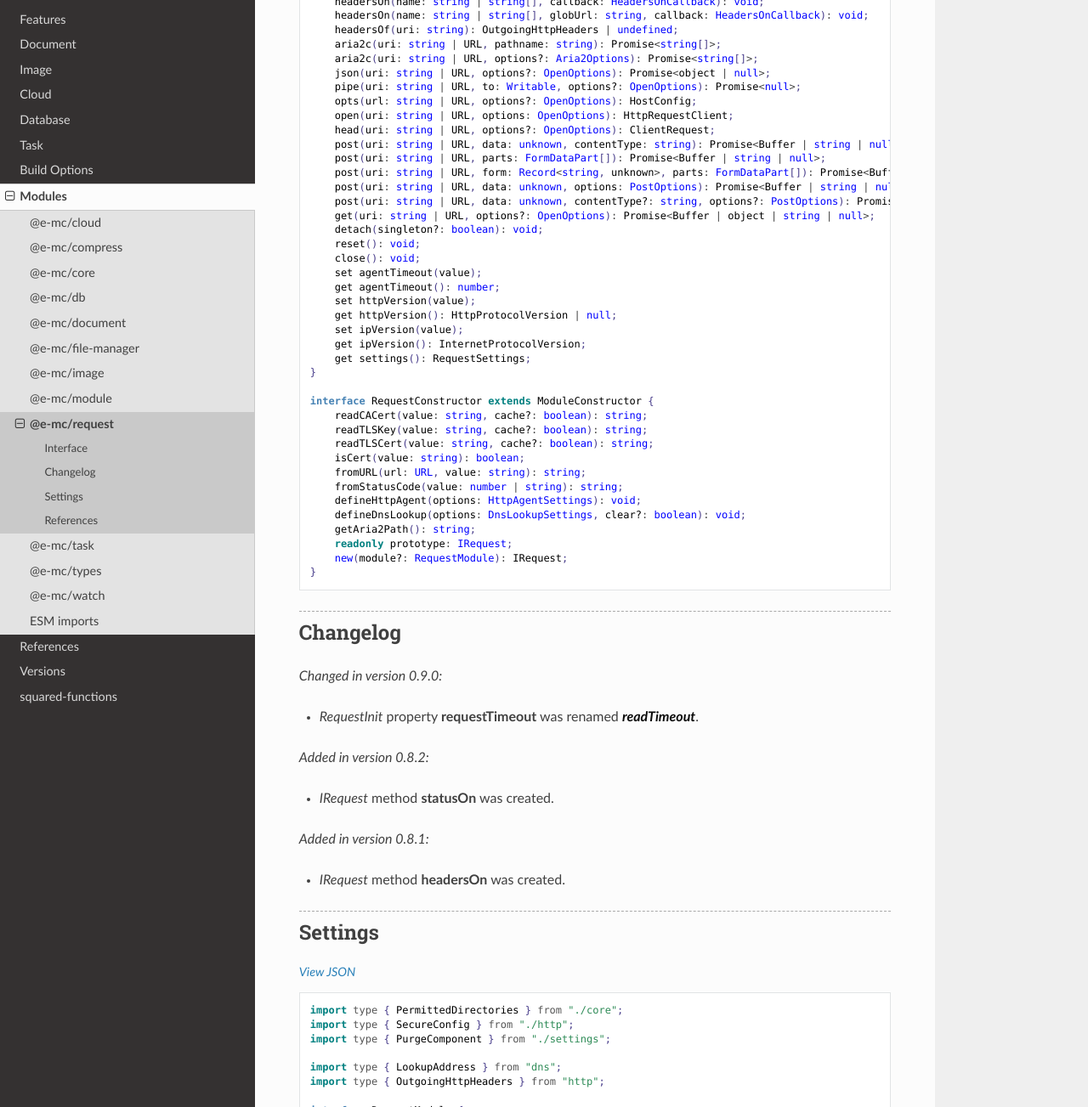
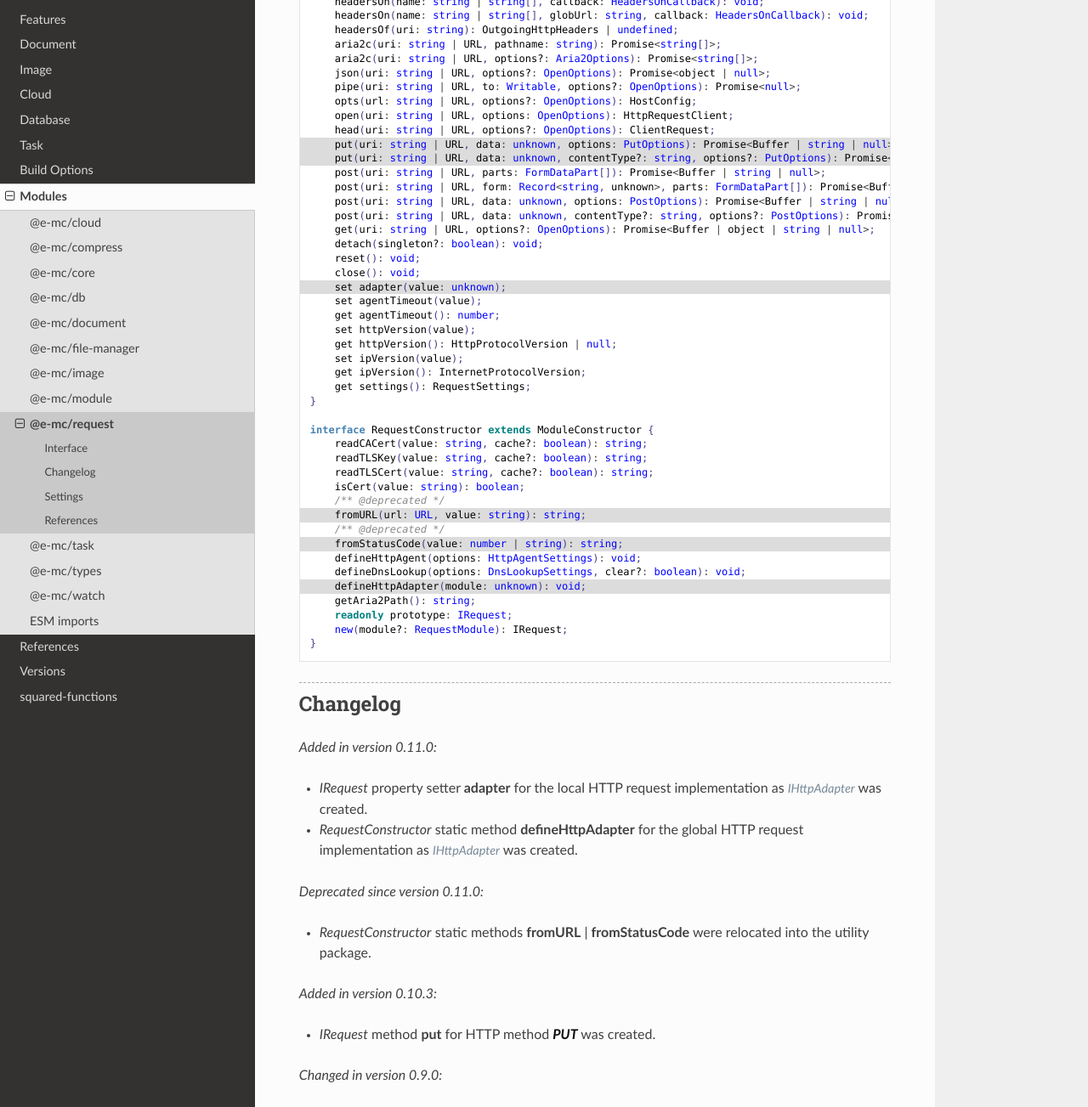
Before and after one commit to anpham6/chrome-docs, a Sphinx documentation site: the page built from source/modules/request.rst, in a window 1280 px wide and 1400 px high, scrolled down 603 px, cut to the strip 97-1400 px from the top of the window. Shown: the whole strip at 85% size. Built offline with Sphinx 7.4.7 and the Read the Docs theme 3.1.0, drawn with Linux system fonts in a browser that asks for light colours.

```diff
--- a/source/modules/module.rst
+++ b/source/modules/module.rst
@@ -465,14 +465,11 @@ Changelog
 
   - *TempModule* property **os** for system global temp directory was created.
   - *ErrorModule* settings property **trap_exceptions** for global process error handling was created.
+  - *NodeModule* settings property **package_manager** for module installations was created.
 
 .. versionchanged:: 0.11.0
 
   - *MemoryModule* settings property **cache_disk.exclude** can be prefixed with "**!**" to negate a subset of glob paths.
-
-.. versionadded:: 0.10.3
-
-  - *NodeModule* settings property **package_manager** for module installations was created.
 
 .. versionadded:: 0.10.0
 
--- a/source/modules/request.rst
+++ b/source/modules/request.rst
@@ -9,10 +9,11 @@ Interface
 
 .. code-block::
   :caption: `View Source <https://www.unpkg.com/@e-mc/types/lib/index.d.ts>`_
+  :emphasize-lines: 36-37,46,62,64,67
 
   import type { IModule, ModuleConstructor } from "./index";
   import type { HttpAgentSettings, HttpProtocolVersion, HttpRequestClient, InternetProtocolVersion } from "./http";
-  import type { ApplyOptions, Aria2Options, FormDataPart, HeadersOnCallback, HostConfig, OpenOptions, PostOptions, ProxySettings, ReadExpectType, RequestInit, StatusOnCallback } from "./request";
+  import type { ApplyOptions, Aria2Options, FormDataPart, HeadersOnCallback, HostConfig, OpenOptions, PostOptions, ProxySettings, PutOptions, ReadExpectType, RequestInit, StatusOnCallback } from "./request";
   import type { DnsLookupSettings, RequestModule, RequestSettings } from "./settings";
 
   import type { ClientRequest, OutgoingHttpHeaders } from "http";
@@ -45,7 +46,8 @@ Interface
       opts(url: string | URL, options?: OpenOptions): HostConfig;
       open(uri: string | URL, options: OpenOptions): HttpRequestClient;
       head(uri: string | URL, options?: OpenOptions): ClientRequest;
-      post(uri: string | URL, data: unknown, contentType: string): Promise<Buffer | string | null>;
+      put(uri: string | URL, data: unknown, options: PutOptions): Promise<Buffer | string | null>;
+      put(uri: string | URL, data: unknown, contentType?: string, options?: PutOptions): Promise<Buffer | string | null>;
       post(uri: string | URL, parts: FormDataPart[]): Promise<Buffer | string | null>;
       post(uri: string | URL, form: Record<string, unknown>, parts: FormDataPart[]): Promise<Buffer | string | null>;
       post(uri: string | URL, data: unknown, options: PostOptions): Promise<Buffer | string | null>;
@@ -54,6 +56,7 @@ Interface
       detach(singleton?: boolean): void;
       reset(): void;
       close(): void;
+      set adapter(value: unknown);
       set agentTimeout(value);
       get agentTimeout(): number;
       set httpVersion(value);
@@ -68,10 +71,13 @@ Interface
       readTLSKey(value: string, cache?: boolean): string;
       readTLSCert(value: string, cache?: boolean): string;
       isCert(value: string): boolean;
+      /** @deprecated */
       fromURL(url: URL, value: string): string;
+      /** @deprecated */
       fromStatusCode(value: number | string): string;
       defineHttpAgent(options: HttpAgentSettings): void;
       defineDnsLookup(options: DnsLookupSettings, clear?: boolean): void;
+      defineHttpAdapter(module: unknown): void;
       getAria2Path(): string;
       readonly prototype: IRequest;
       new(module?: RequestModule): IRequest;
@@ -79,6 +85,19 @@ Interface
 
 Changelog
 =========
+
+.. versionadded:: 0.11.0
+
+  - *IRequest* property setter **adapter** for the local HTTP request implementation as :alt:`IHttpAdapter` was created.
+  - *RequestConstructor* static method **defineHttpAdapter** for the global HTTP request implementation as :alt:`IHttpAdapter` was created.
+
+.. deprecated:: 0.11.0
+
+  - *RequestConstructor* static methods **fromURL** | **fromStatusCode** were relocated into the utility package.
+
+.. versionadded:: 0.10.3
+
+  - *IRequest* method **put** for HTTP method :target:`PUT` was created.
 
 .. versionchanged:: 0.9.0
 
```
Also changed, not shown: source/document/plugins/settings.rst (+14 -0 lines).
